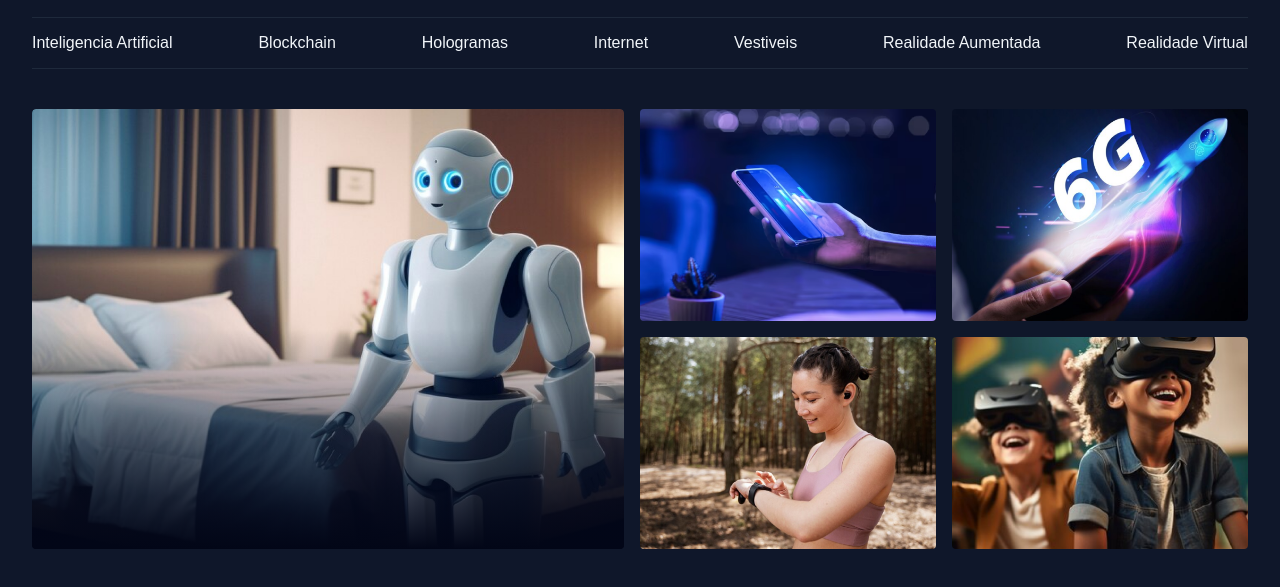
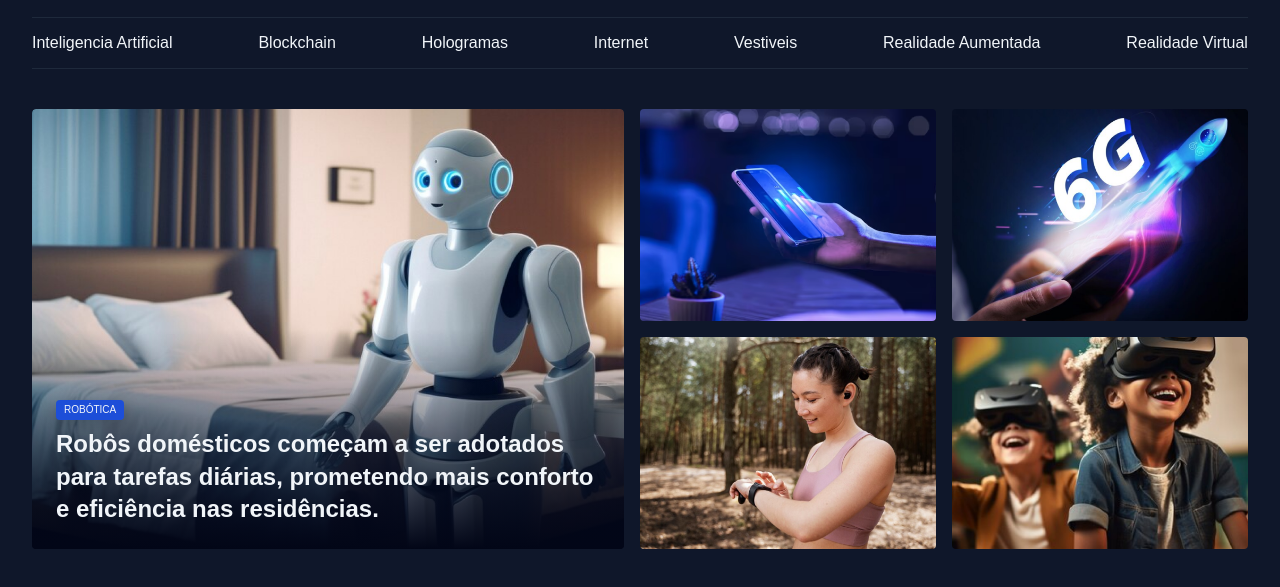
Before and after one commit to xManoelx/Portal-de-Noticias, a plain HTML site: page assets/index.html in a window 1280 px wide. Shown: the part 55-642 px from the top of the page. Drawn offline with Linux system fonts and the light colour scheme; a web font is replaced by a local one.

Commit message:
Ajustando card principal

```diff
--- a/assets/index.html
+++ b/assets/index.html
@@ -42,25 +42,34 @@
 
     <main class="grid container">
         <section id="featured" class="grid grid-flow-col gap-16">
-            <div class="card">
+            <figure class="card">
                 <img src="assests_img/images/Image 01.png" alt="">
-            </div>
+                <figcaption>
+                    <span class="content-tag">
+                        robótica
+                    </span>
+                    <h2 class="text-2xl">
+                        Robôs domésticos começam a ser adotados para tarefas diárias, prometendo mais conforto e eficiência nas residências.
+                    </h2>
+                </figcaption>
+            </figure>
+
             <div class="grid grid-cols-2 gap-16">
-                <div>
+                <figure>
                     <img src="assests_img/images/Image 02.png" alt="">
-                </div>
+                </figure>
 
-                <div>
+                <figure>
                     <img src="assests_img/images/Image 03.png" alt="">
-                </div>
+                </figure>
 
-                <div>
+                <figure>
                     <img src="assests_img/images/Image 04.png" alt="">
-                </div>
+                </figure>
 
-                <div>
+                <figure>
                     <img src="assests_img/images/Image 05.png" alt="">
-                </div>
+                </figure>
             </div>
         </section>
     </main>
--- a/assets/style/global.css
+++ b/assets/style/global.css
@@ -68,3 +68,13 @@ img{
 main{
     margin-top: 40px;
 }
+
+.content-tag{
+    display: inline-block;
+    background-color: var(--brand-color-dark);
+    padding: 4px 8px;
+    border-radius: 4px;
+    font: 500 10px/1.2 var(--font-family);
+    text-transform: uppercase;
+    box-shadow: 0px 4px 16px rgba(2, 6, 23, 0.251);
+}
--- a/assets/style/sections.css
+++ b/assets/style/sections.css
@@ -18,4 +18,14 @@
         top: 50%;
         background: linear-gradient(180deg, transparent 0%, #020617 100%);
     }
+
+    figcaption{
+      position: absolute;
+      bottom: 0;
+      padding: 24px;
+
+      h2{
+        margin-top: 8px;
+      }
+    }
 }
--- a/assets/style/utilities.css
+++ b/assets/style/utilities.css
@@ -14,3 +14,19 @@
 .gap-16{
     gap: 16px;
 }
+
+.text-2xl{
+    font: var(--font-h1);
+}
+
+.text-xl{
+    font: var(--font-h2);
+}
+
+.text-lg{
+    font: var(--font-h3);
+}
+
+.text-sm{
+    font: var(--text-sm);
+}
```
